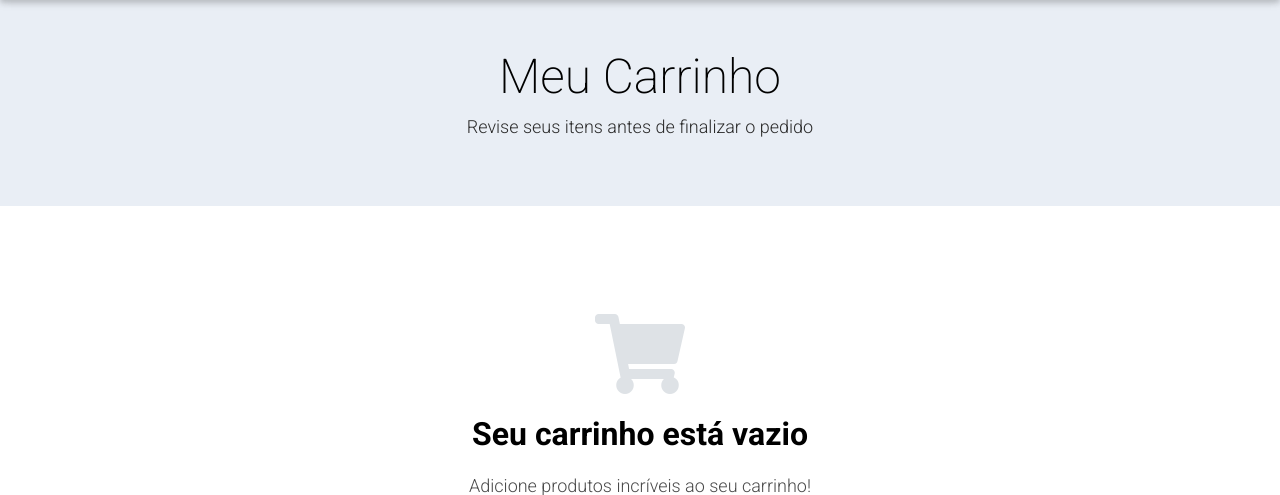
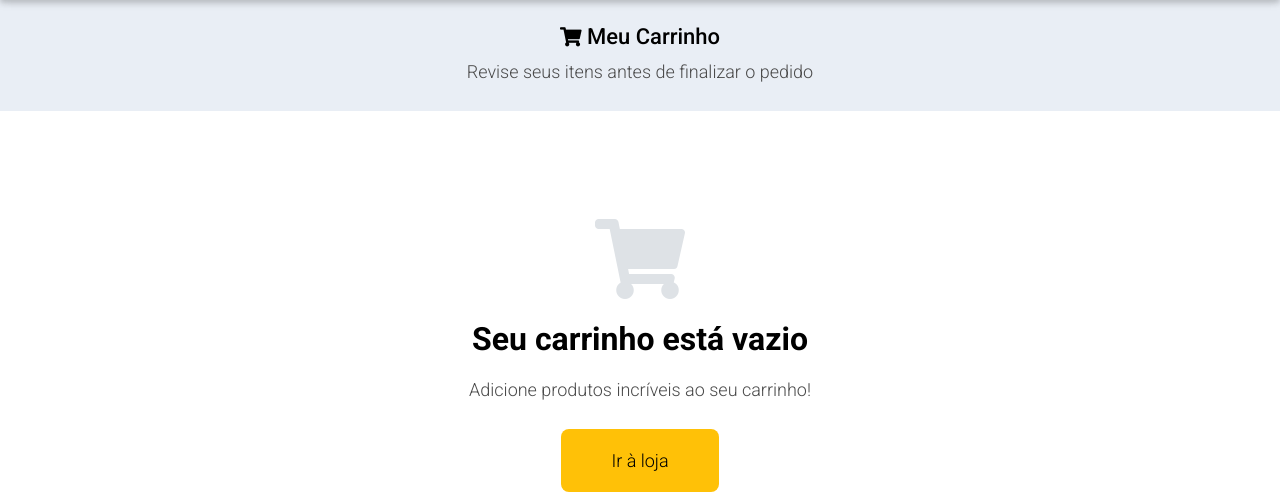
Before and after one commit to gustavobarros-07/Xod-da-Preta-, a Flask app: page /carrinho in a window 1280 px wide. Shown: the part 108-603 px from the top of the page. Run offline with Flask 3, Linux system fonts and the light colour scheme; data that the repository does not hold is empty; some libraries are stand-ins or nearby versions.

Commit message:
UX: Padronizacao visual do carrinho e aumento do limite de mensagens
CARRINHO:
- Ajustado header para seguir padrao da pagina de busca
- Container menor e mais discreto (py-5 -> py-4)
- Titulo com icone e formatacao h3 (mais destaque)
- Subtexto em cinza claro e fonte menor
- Largura ajustada (col-md-6 -> col-md-8)

CONTATO:
- Aumentado limite de caracteres de 200 para 300
- Ajustado placeholder para ser mais simples

Generated with Claude Code
Co-Authored-By: Claude <noreply@anthropic.com>

```diff
--- a/app/templates/carrinho.html
+++ b/app/templates/carrinho.html
@@ -76,10 +76,13 @@
 
 {% block content %}
 <!-- Start Content Page -->
-<div class="container-fluid bg-light py-5">
-    <div class="col-md-6 m-auto text-center">
-        <h1 class="h1">Meu Carrinho</h1>
-        <p>Revise seus itens antes de finalizar o pedido</p>
+<div class="container-fluid bg-light py-4">
+    <div class="col-md-8 m-auto text-center">
+        <h2 class="h3 mb-2">
+            <i class="fas fa-shopping-cart" style="font-size: 1.2rem;"></i>
+            Meu Carrinho
+        </h2>
+        <p class="text-muted small mb-0">Revise seus itens antes de finalizar o pedido</p>
     </div>
 </div>
 
--- a/app/templates/contact.html
+++ b/app/templates/contact.html
@@ -122,11 +122,11 @@
                         <textarea class="form-control"
                                   id="message"
                                   rows="4"
-                                  maxlength="200"
-                                  placeholder="Digite sua mensagem curta e objetiva..."
+                                  maxlength="300"
+                                  placeholder="Digite sua mensagem..."
                                   required></textarea>
                         <div class="form-text text-end">
-                            <span id="char-count">0</span>/200 caracteres
+                            <span id="char-count">0</span>/300 caracteres
                         </div>
                         <div class="invalid-feedback">
                             Por favor, digite sua mensagem.
```
